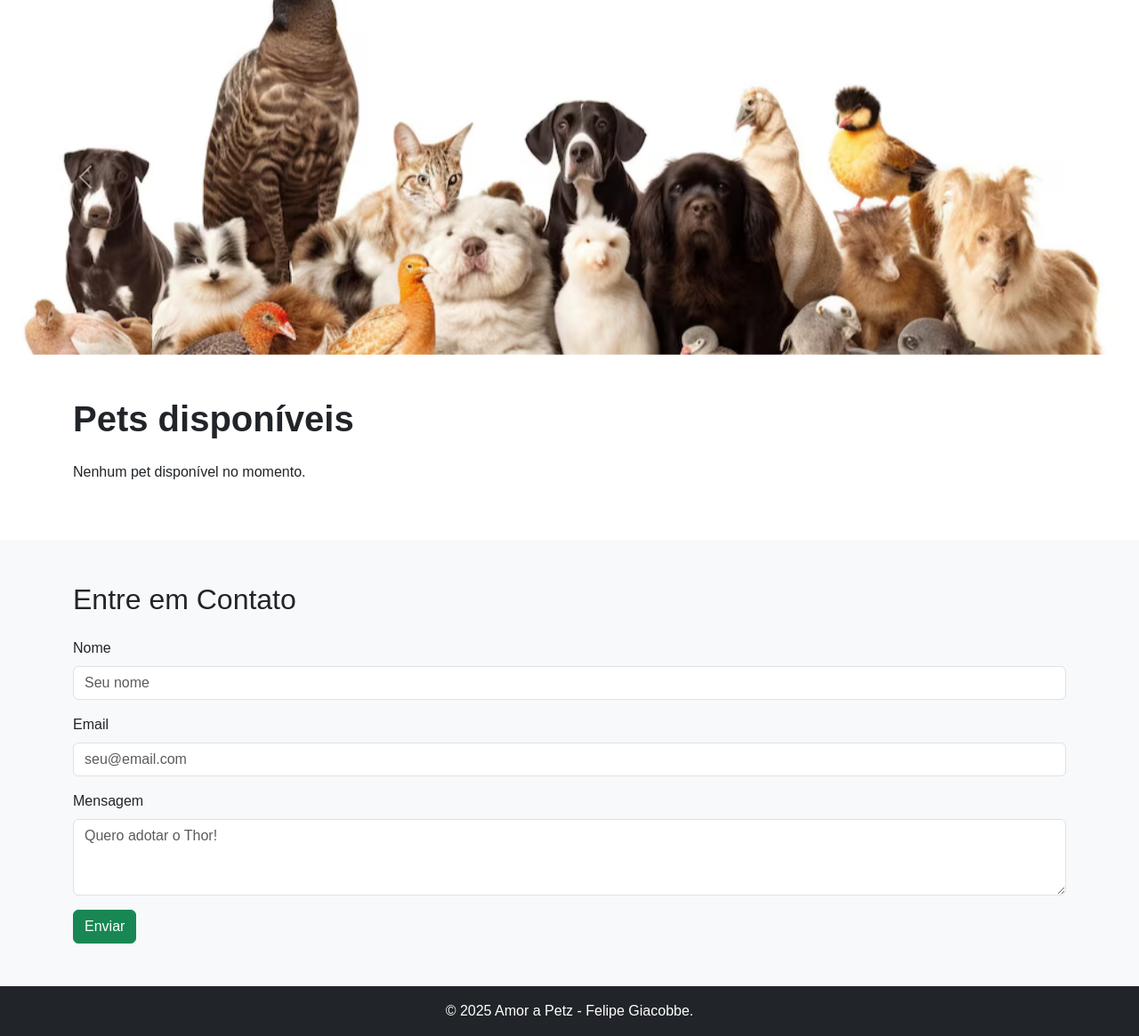
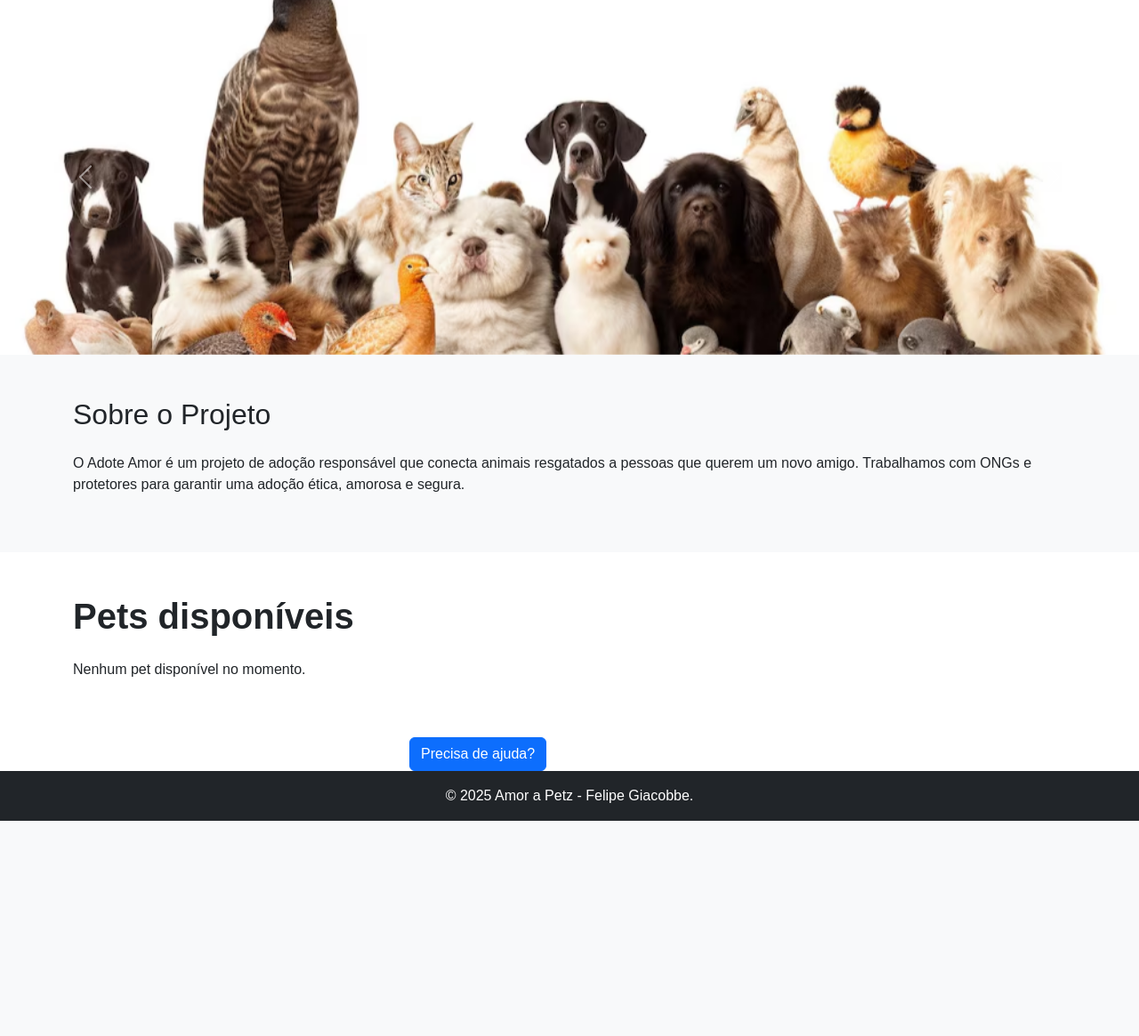
Before and after one commit to Giacobb/Amor-a-petz, a PHP site: page / in a window 1280 px wide. Shown: the part 102-1267 px from the top of the page at 89% size. After the commit the page ends 1025 px from the top, so only its background shows below. Run offline with PHP 8.4, Linux system fonts and the light colour scheme; data that the repository does not hold is empty.

Commit message:
Update index.php

```diff
--- a/index.php
+++ b/index.php
@@ -12,6 +12,7 @@ if ($conn->connect_error) {
 
 <!DOCTYPE html>
 <html lang="pt-br">
+
 <head>
   <meta charset="UTF-8">
   <meta name="viewport" content="width=device-width, initial-scale=1.0">
@@ -21,6 +22,7 @@ if ($conn->connect_error) {
     body {
       font-family: Arial, sans-serif;
     }
+
     .hero {
 
       height: 400px;
@@ -28,14 +30,16 @@ if ($conn->connect_error) {
       display: flex;
       align-items: center;
       justify-content: center;
-      text-shadow: 2px 2px 4px rgba(0,0,0,0.6);
+      text-shadow: 2px 2px 4px rgba(0, 0, 0, 0.6);
     }
+
     .pet-card img {
       height: 400px;
       object-fit: cover;
     }
   </style>
 </head>
+
 <body>
 
   <nav class="navbar navbar-expand-lg navbar-light bg-light">
@@ -88,6 +92,13 @@ if ($conn->connect_error) {
     </button>
   </div>
 
+  <section class="py-5 bg-light" id="sobre">
+    <div class="container">
+      <h2 class="mb-4">Sobre o Projeto</h2>
+      <p>O Adote Amor é um projeto de adoção responsável que conecta animais resgatados a pessoas que querem um novo amigo. Trabalhamos com ONGs e protetores para garantir uma adoção ética, amorosa e segura.</p>
+    </div>
+  </section>
+
   <section class="py-5" id="pets">
     <div class="container">
       <h1 class="mb-4"><strong>Pets disponíveis</strong></h1>
@@ -117,26 +128,31 @@ if ($conn->connect_error) {
     </div>
   </section>
 
-  <section class="py-5 bg-light" id="contato">
-    <div class="container">
-      <h2 class="mb-4">Entre em Contato</h2>
-      <form>
-        <div class="mb-3">
-          <label for="nome" class="form-label">Nome</label>
-          <input type="text" class="form-control" id="nome" placeholder="Seu nome">
+  <button type="button" class="btn btn-primary d-flex justify-content-center" data-bs-toggle="modal" data-bs-target="#exampleModal" style="margin-left: 460px;">
+  Precisa de ajuda?
+  </button>
+
+  <div class="modal fade" id="exampleModal" tabindex="-1" aria-labelledby="exampleModalLabel" aria-hidden="true">
+  <div class="modal-dialog">
+    <div class="modal-content">
+      <div class="modal-header">
+        <h1 class="modal-title fs-5" id="exampleModalLabel"> Precisa de ajuda?</h1>
+        <button type="button" class="btn-close" data-bs-dismiss="modal" aria-label="Close"></button>
       </div>
-        <div class="mb-3">
-          <label for="email" class="form-label">Email</label>
-          <input type="email" class="form-control" id="email" placeholder="seu@email.com">
+      <div class="modal-body">
+        Contatos:<br>
+        Whats : (19) 9999-999 <br>
+        Email : emailteste@gmail.com<br>
+        Tel : 4545-5454
+
       </div>
-        <div class="mb-3">
-          <label for="mensagem" class="form-label">Mensagem</label>
-          <textarea class="form-control" id="mensagem" rows="3" placeholder="Quero adotar o Thor!"></textarea>
+      <div class="modal-footer">
+        <button type="button" class="btn btn-secondary" data-bs-dismiss="modal">Close</button>
+        <button type="button" class="btn btn-primary">Save changes</button>
       </div>
-        <button type="submit" class="btn btn-success">Enviar</button>
-      </form>
     </div>
-  </section>
+  </div>
+</div>
 
   <footer class="bg-dark text-white text-center py-3">
     <p class="mb-0">&copy; 2025 Amor a Petz - Felipe Giacobbe.</p>
@@ -144,4 +160,5 @@ if ($conn->connect_error) {
 
   <script src="https://cdn.jsdelivr.net/npm/bootstrap@5.3.0/dist/js/bootstrap.bundle.min.js"></script>
 </body>
+
 </html>
```
Lines whose indentation alone changed are shown as unchanged.
